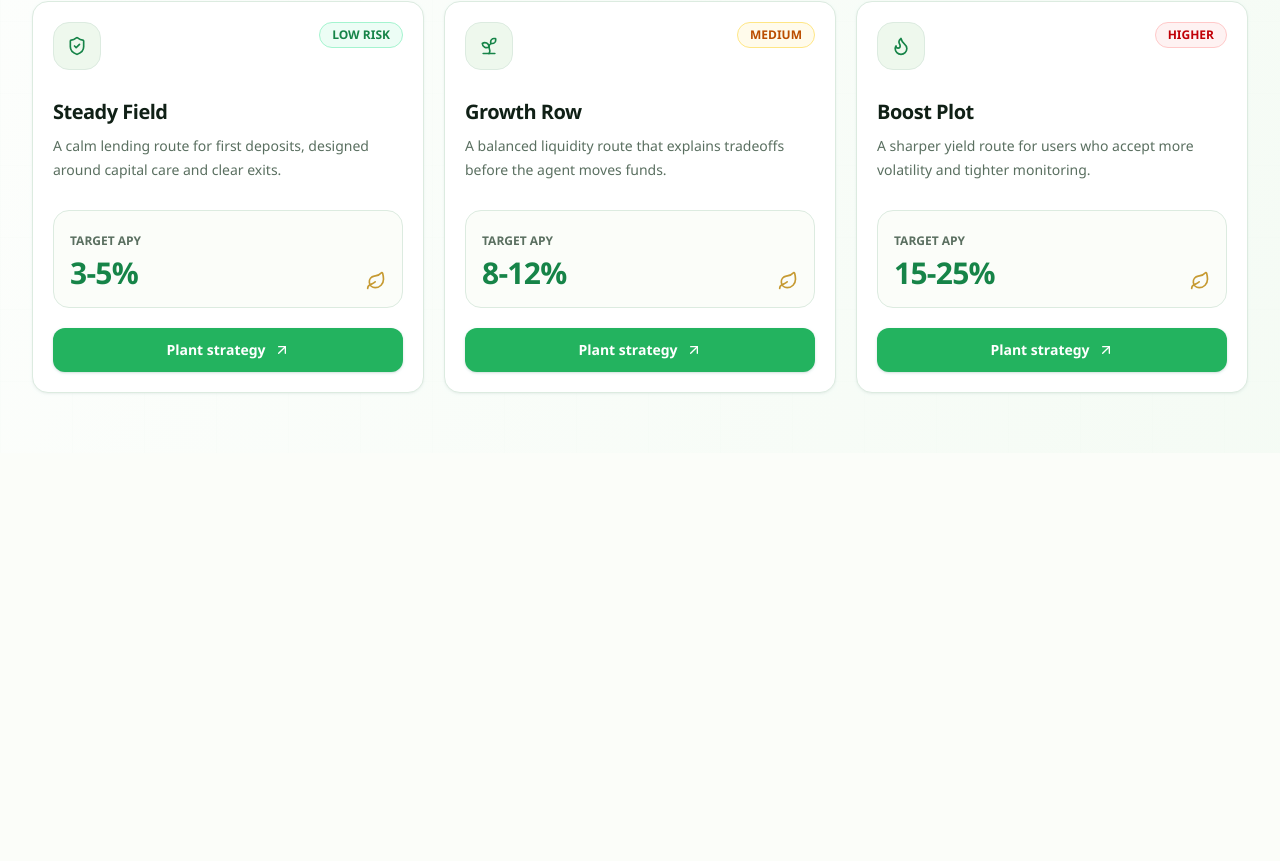
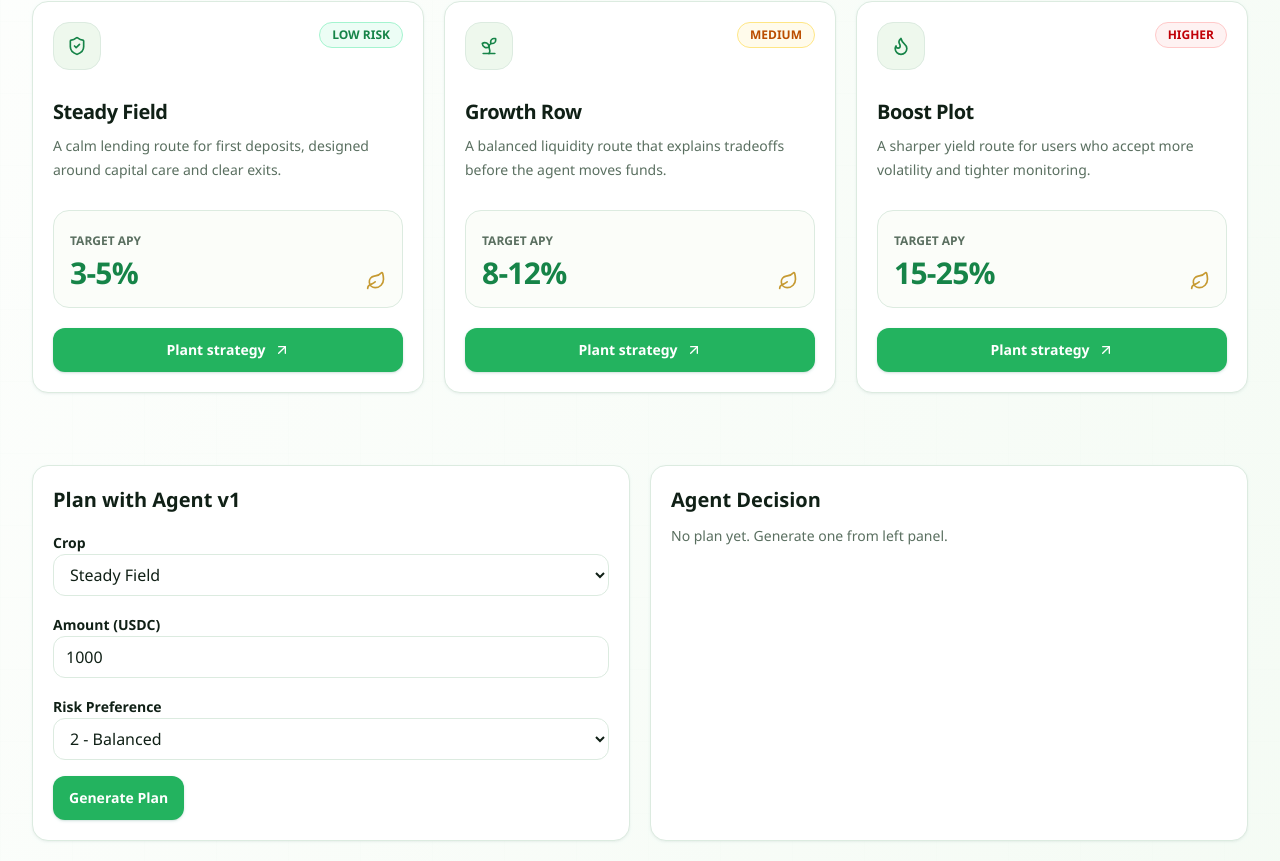
Before and after one commit to Gardenaz/app, a Next.js app: page / in a window 1280 px wide. Shown: the part 915-1776 px from the top of the page. Before the commit the page ends 1368 px from the top, so only its background shows below. Built offline with nearby package versions, Linux system fonts and the light colour scheme.

Commit message:
feat(agent): add v1 planning API and UI flow

```diff
--- a/next.config.ts
+++ b/next.config.ts
@@ -3,6 +3,7 @@ import path from "node:path";
 
 const nextConfig: NextConfig = {
   outputFileTracingRoot: path.resolve(__dirname, "../.."),
+  transpilePackages: ["@gardena/agent"],
 };
 
 export default nextConfig;
--- a/package.json
+++ b/package.json
@@ -18,7 +18,8 @@
     "react": "^19.1.0",
     "react-dom": "^19.1.0",
     "viem": "^2.31.4",
-    "wagmi": "^2.15.6"
+    "wagmi": "^2.15.6",
+    "@gardena/agent": "workspace:*"
   },
   "devDependencies": {
     "@eslint/eslintrc": "^3",
--- /dev/null
+++ b/src/app/api/agent/plan/route.ts
@@ -0,0 +1,18 @@
+import { NextResponse } from "next/server";
+import { runAgent } from "@gardena/agent";
+
+export async function POST(req: Request) {
+  try {
+    const body = await req.json();
+    const decision = runAgent({
+      user: body.user,
+      crop: body.crop,
+      amount: String(body.amount),
+      riskPreference: Number(body.riskPreference) as 1 | 2 | 3,
+    });
+
+    return NextResponse.json({ ok: true, decision });
+  } catch (error) {
+    return NextResponse.json({ ok: false, error: error instanceof Error ? error.message : "invalid request" }, { status: 400 });
+  }
+}
--- a/src/app/page.tsx
+++ b/src/app/page.tsx
@@ -1,5 +1,6 @@
 import { SystemStatus } from "@/components/base/system-status";
 import { CropGridSection } from "@/components/sections/crop-grid";
+import { AgentPlannerSection } from "@/components/sections/agent-planner";
 import { HeroEnergy } from "@/components/sections/hero-energy";
 
 export default function Home() {
@@ -20,6 +21,7 @@ export default function Home() {
         </header>
         <HeroEnergy />
         <CropGridSection />
+        <AgentPlannerSection />
       </div>
     </main>
   );
--- /dev/null
+++ b/src/components/sections/agent-planner.tsx
@@ -0,0 +1,62 @@
+"use client";
+
+import { useState } from "react";
+import { Button } from "@/components/ui/button";
+import { Card } from "@/components/ui/card";
+import { useAgentPlan } from "@/hooks/use-agent-plan";
+import type { CropId, RiskLevel } from "@/lib/agent/types";
+
+const crops: Array<{ id: CropId; label: string }> = [
+  { id: "steady", label: "Steady Field" },
+  { id: "growth", label: "Growth Row" },
+  { id: "boost", label: "Boost Plot" },
+];
+
+export function AgentPlannerSection() {
+  const [crop, setCrop] = useState<CropId>("steady");
+  const [amount, setAmount] = useState("1000");
+  const [risk, setRisk] = useState<RiskLevel>(2);
+  const mutation = useAgentPlan();
+
+  return (
+    <section className="grid gap-5 md:grid-cols-2">
+      <Card className="space-y-4">
+        <h3 className="text-xl font-black">Plan with Agent v1</h3>
+        <div className="space-y-2">
+          <label className="text-sm font-semibold">Crop</label>
+          <select className="w-full rounded-xl border border-[var(--border)] bg-white px-3 py-2" value={crop} onChange={(e) => setCrop(e.target.value as CropId)}>
+            {crops.map((c) => <option key={c.id} value={c.id}>{c.label}</option>)}
+          </select>
+        </div>
+        <div className="space-y-2">
+          <label className="text-sm font-semibold">Amount (USDC)</label>
+          <input className="w-full rounded-xl border border-[var(--border)] px-3 py-2" value={amount} onChange={(e) => setAmount(e.target.value)} />
+        </div>
+        <div className="space-y-2">
+          <label className="text-sm font-semibold">Risk Preference</label>
+          <select className="w-full rounded-xl border border-[var(--border)] bg-white px-3 py-2" value={risk} onChange={(e) => setRisk(Number(e.target.value) as RiskLevel)}>
+            <option value={1}>1 - Conservative</option>
+            <option value={2}>2 - Balanced</option>
+            <option value={3}>3 - Aggressive</option>
+          </select>
+        </div>
+        <Button onClick={() => mutation.mutate({ user: "0x1111111111111111111111111111111111111111", crop, amount, riskPreference: risk })}>
+          {mutation.isPending ? "Planning..." : "Generate Plan"}
+        </Button>
+      </Card>
+
+      <Card className="space-y-3">
+        <h3 className="text-xl font-black">Agent Decision</h3>
+        {!mutation.data ? <p className="text-sm text-[var(--text-muted)]">No plan yet. Generate one from left panel.</p> : (
+          <div className="space-y-3 text-sm">
+            <p><b>Status:</b> {mutation.data.policy.status.toUpperCase()}</p>
+            <p><b>Strategy:</b> {mutation.data.plan.title} ({mutation.data.plan.expectedApy})</p>
+            <p><b>Reason:</b> {mutation.data.policy.reason}</p>
+            <p><b>Summary:</b> {mutation.data.summary}</p>
+            <p><b>Decision Hash:</b> <span className="break-all">{mutation.data.decisionHash}</span></p>
+          </div>
+        )}
+      </Card>
+    </section>
+  );
+}
--- /dev/null
+++ b/src/hooks/use-agent-plan.ts
@@ -0,0 +1,22 @@
+"use client";
+
+import { useMutation } from "@tanstack/react-query";
+import type { AgentDecision, CropId, RiskLevel } from "@/lib/agent/types";
+
+type Payload = { user: `0x${string}`; crop: CropId; amount: string; riskPreference: RiskLevel };
+
+export function useAgentPlan() {
+  return useMutation({
+    mutationFn: async (payload: Payload) => {
+      const res = await fetch("/api/agent/plan", {
+        method: "POST",
+        headers: { "content-type": "application/json" },
+        body: JSON.stringify(payload),
+      });
+      if (!res.ok) throw new Error(`HTTP ${res.status}`);
+      const json = (await res.json()) as { ok: boolean; decision: AgentDecision; error?: string };
+      if (!json.ok) throw new Error(json.error ?? "agent failed");
+      return json.decision;
+    },
+  });
+}
--- /dev/null
+++ b/src/lib/agent/types.ts
@@ -0,0 +1,21 @@
+export type CropId = "steady" | "growth" | "boost";
+export type RiskLevel = 1 | 2 | 3;
+
+export type AgentDecision = {
+  intent: { user: `0x${string}`; crop: CropId; amount: string; riskPreference: RiskLevel };
+  plan: {
+    strategyId: string;
+    title: string;
+    riskLevel: RiskLevel;
+    protocol: string;
+    action: string;
+    asset: string;
+    expectedApy: string;
+    steps: string[];
+    explanation: string;
+  };
+  policy: { allow: boolean; status: "approved" | "blocked"; reason: string; checks: Array<{ label: string; pass: boolean; detail: string }> };
+  decisionHash: `0x${string}`;
+  summary: string;
+  createdAt: string;
+};
```
